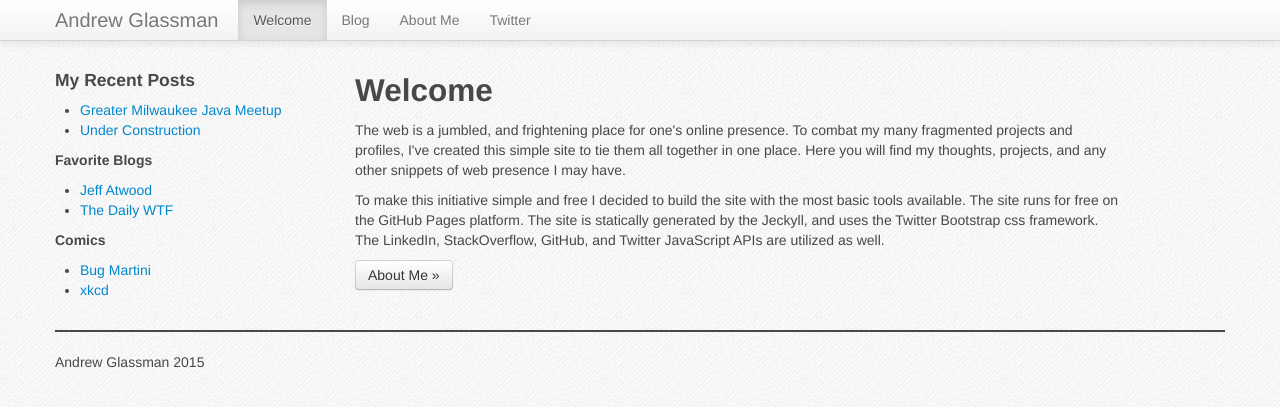
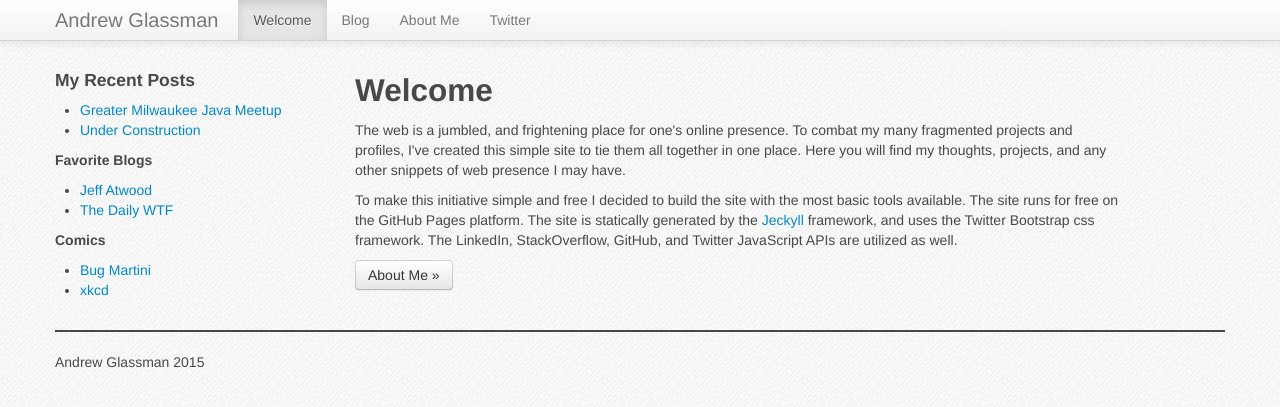
Before and after one commit to aglassman/aglassman.github.io, a Jekyll site: the page built from index.html, in a window 1280 px wide. Shown: the top 407 px of the page. Built offline with Jekyll 4.4.1, drawn with Linux system fonts in a browser that asks for light colours.

Commit message:
Update index.html
fixed wording

```diff
--- a/index.html
+++ b/index.html
@@ -33,7 +33,7 @@ home-active: active
 
       <p>The web is a jumbled, and frightening place for one's online presence.  To combat my many fragmented projects and profiles, I've created this simple site to tie them all together in one place.  Here you will find my thoughts, projects, and any other snippets of web presence I may have.  </p>
 
-      <p>To make this initiative simple and free I decided to build the site with the most basic tools available.  The site runs for free on the GitHub Pages platform.  The site is statically generated by the Jeckyll, and uses the Twitter Bootstrap css framework.  The LinkedIn, StackOverflow, GitHub, and Twitter JavaScript APIs are utilized as well.</p>
+      <p>To make this initiative simple and free I decided to build the site with the most basic tools available.  The site runs for free on the GitHub Pages platform.  The site is statically generated by the <a href="https://jekyllrb.com/">Jeckyll</a> framework, and uses the Twitter Bootstrap css framework.  The LinkedIn, StackOverflow, GitHub, and Twitter JavaScript APIs are utilized as well.</p>
       </p><a class="btn" href="/about.html">About Me &raquo;</a></p>
     </div>
 
```
